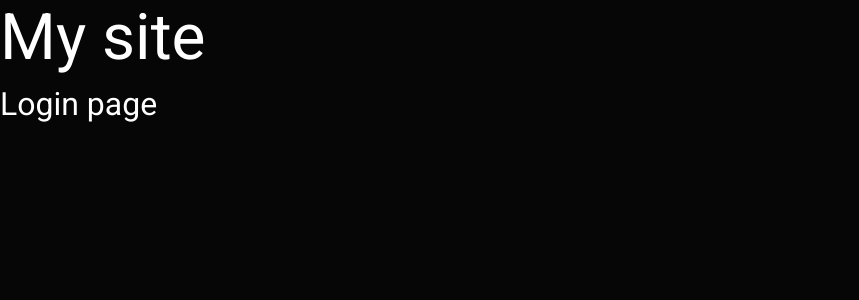
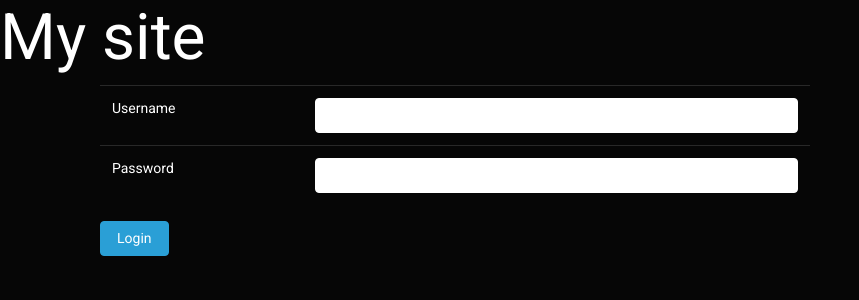
Before and after one commit to manoloacademia/blog_practice, a Django app: page /login/ in a window 1280 px wide. Shown: the part 55-355 px from the top of the page, without its empty margins (0-859 px from the left). Run offline with Django 3.2, Linux system fonts and the light colour scheme; some libraries are stand-ins or nearby versions.

Commit message:
Added functionality to login view. Added format to login template.

```diff
--- a/blog_practice/blog/templates/login.html
+++ b/blog_practice/blog/templates/login.html
@@ -1,10 +1,35 @@
 {% extends 'base.html' %}
-{% load crispy_forms_tags %}
+{% block title %}Login{% endblock %}
+
 {% block content %}
-<h4>Login page</h4>
+    <div id="content-container" class="container p-none">
+        <div class="lgn-container col-lg-8">
+            <form id="login-form" method="post"
+                action="{% url 'home' %}">
+                {% csrf_token %}
+                <table class="table">
+                    <tr>
+                        <td><label for="id_username">Username</label></td>
+                        <td><input id="id_username" name="username"
+                                type="text" class="form-control"></td>
+                    </tr>
+                    <tr>
+                        <td><label for="id_password">Password</label></td>
+                        <td><input id="id_password" name="password"
+                                type="password" class="form-control"></td>
+                    </tr>
+                </table>
+                {% if form.errors %}
+                    <p class=" label label-danger">
+                        Your username and password didn't match.
+                        Please try again.
+                    </p>
+                {% endif %}
 
-<form method="POST" action="">
-    {% csrf_token %}
-    {{ form|crispy }}
-</form>
+                <input type="submit" value="Login"
+                    class="btn btn-primary pull-right" />
+                <input type="hidden" name="next" value="{{ next }}" />
+            </form>
+        </div>
+    </div>
 {% endblock %}
--- a/blog_practice/blog/urls.py
+++ b/blog_practice/blog/urls.py
@@ -6,7 +6,7 @@ from . import views
 urlpatterns = [
     path('', views.home, name='home'),
     path('register/', views.register, name='register'),
-    path('login/', views.login, name='login'),
+    path('login/', views.login_page, name='login'),
     path('about/', views.about, name='about'),
     path('pages/', views.pages, name='pages'),
     path('pages/<int:pk>', views.page_detail, name='page_detail'),
--- a/blog_practice/blog/views.py
+++ b/blog_practice/blog/views.py
@@ -7,6 +7,8 @@ from .forms import PostForm, CreateUserForm
 from django.views.generic.edit import CreateView, DeleteView, UpdateView
 from django.urls import reverse_lazy
 from django.contrib.auth.forms import UserCreationForm
+from django.contrib import messages
+from django.contrib.auth import authenticate, login, logout
 
 # Create your views here.
 def home(request):
@@ -60,10 +62,20 @@ def register(request):
         form = CreateUserForm(request.POST)
         if form.is_valid():
             form.save()
+            user = form.cleaned_data.get('username')
+            messages.success(request, 'Account was created for ' + user)
             return redirect('login')
     context = {'form': form}
     return render(request, 'register.html', context)
 
-def login(request):
+def login_page(request):
+    if request.method == 'POST':
+        username = request.POST.get('username')
+        password = request.POST.get('password')
+        user = authenticate(request, username=username, password=password)
+
+        if user is not None:
+            login(request, user)
+            return redirect('home')
     context = {}
     return render(request, 'login.html', context)
```
Also changed, not shown: blog_practice/db.sqlite3.
